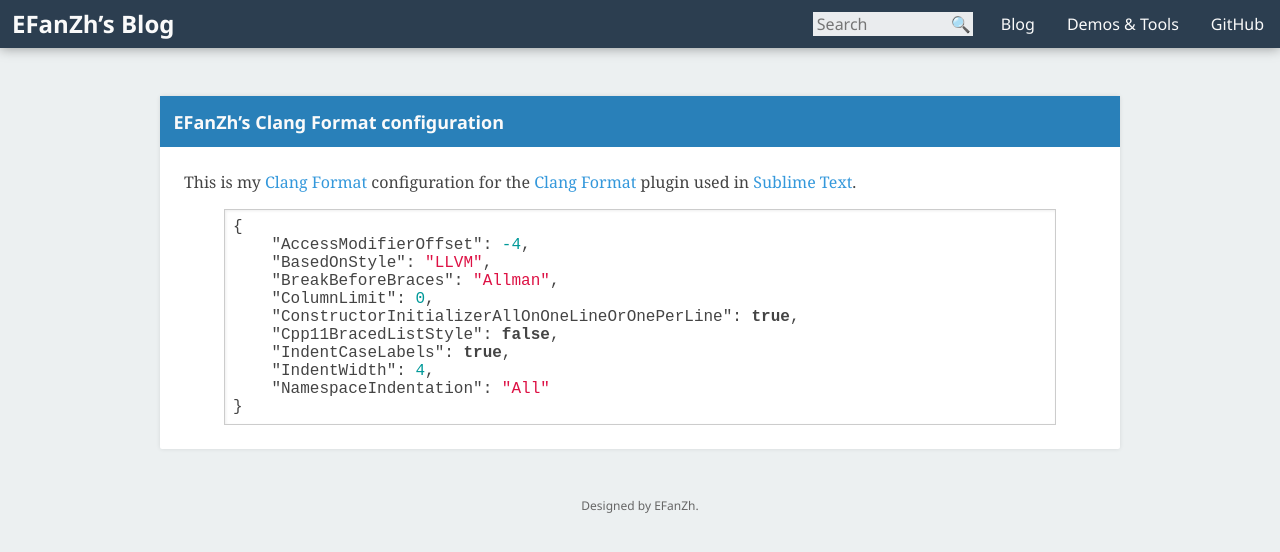
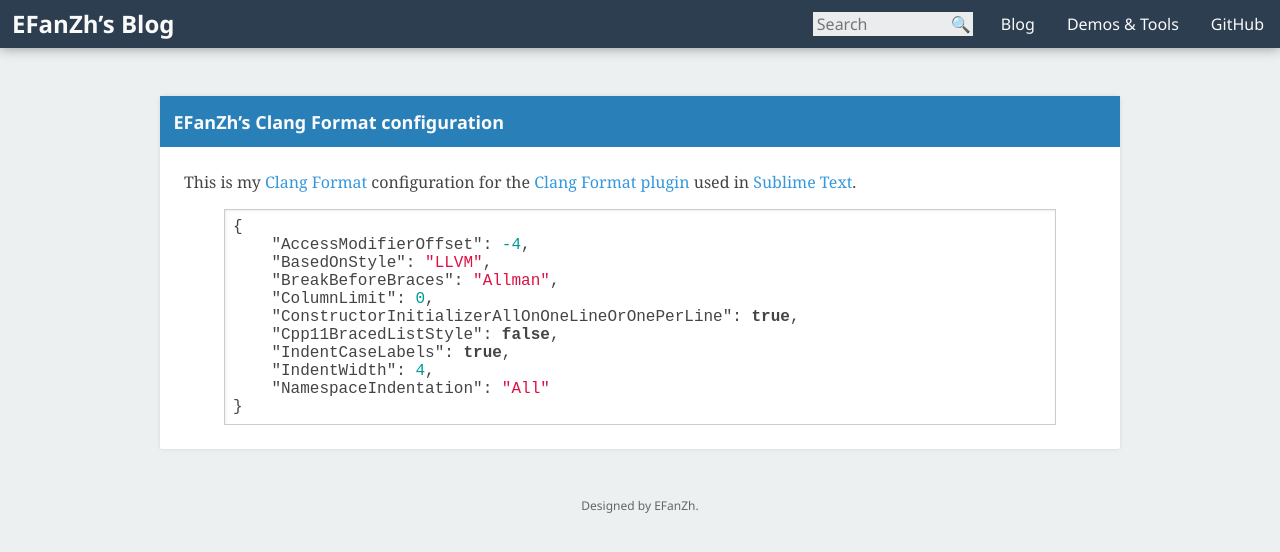
Before and after one commit to fuzeyi/efanzh.github.io, a Jekyll site: the page built from _posts/2015-03-24-clang-format-configuration.md, in a window 1280 px wide. Shown: the top 552 px of the page. Built offline with Jekyll 4.4.1, drawn with Linux system fonts in a browser that asks for light colours.

```diff
--- a/_posts/2015-03-24-clang-format-configuration.md
+++ b/_posts/2015-03-24-clang-format-configuration.md
@@ -2,7 +2,7 @@
 title: EFanZh’s Clang Format configuration
 ---
 
-This is my [Clang Format](http://clang.llvm.org/docs/ClangFormat.html) configuration for the [Clang Format](//packagecontrol.io/packages/Clang%20Format) plugin used in [Sublime Text](//www.sublimetext.com/).
+This is my [Clang Format](http://clang.llvm.org/docs/ClangFormat.html) configuration for the [Clang Format plugin](//packagecontrol.io/packages/Clang%20Format) used in [Sublime Text](//www.sublimetext.com/).
 
 {% highlight json %}
 {
```
Also changed, not shown: _posts/2015-10-23-srgb-colors-sorted-by-luminance.md (added, +7 -0 lines), resources/srgb-colors-sorted-by-luminance-preview.png (added), 1 other file.
